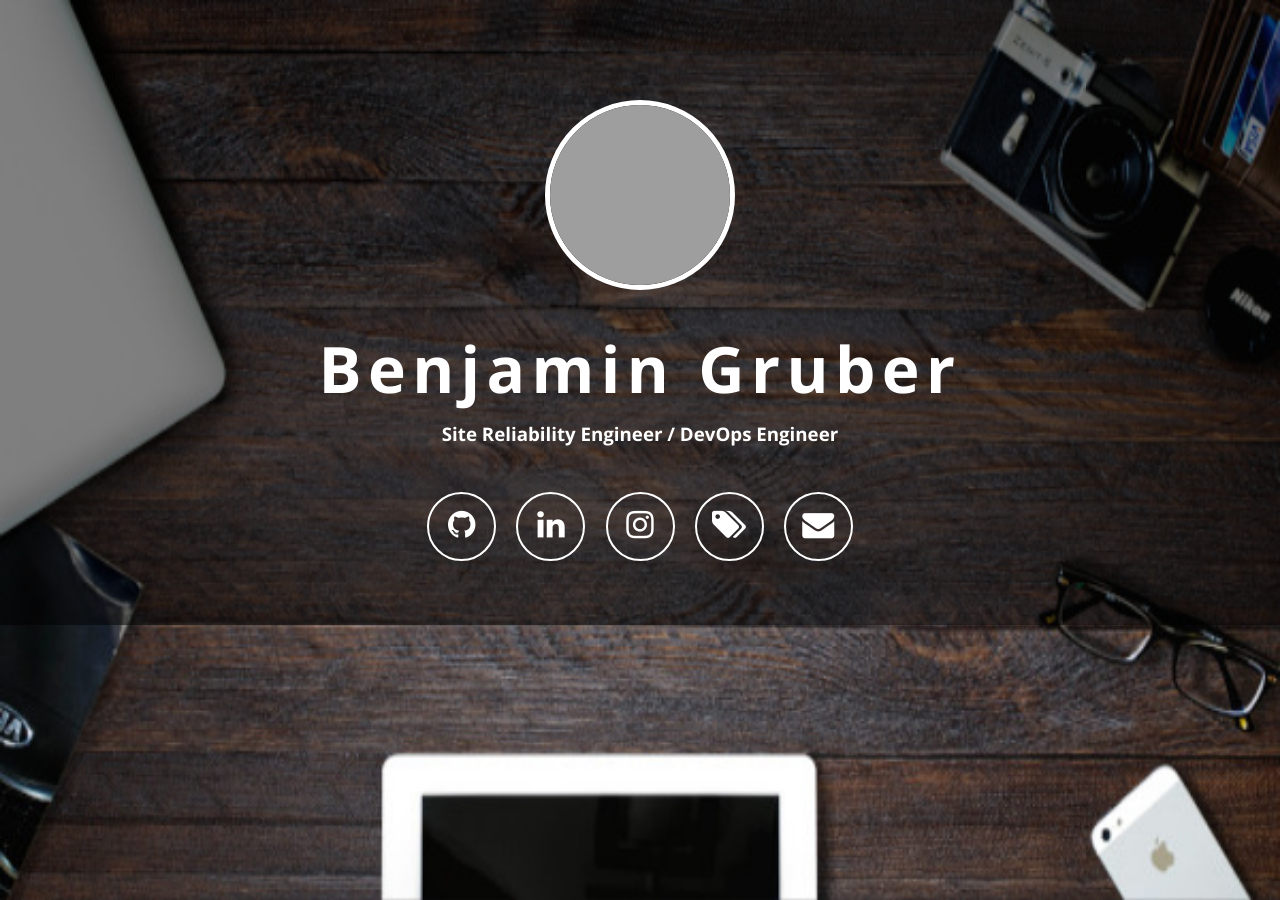
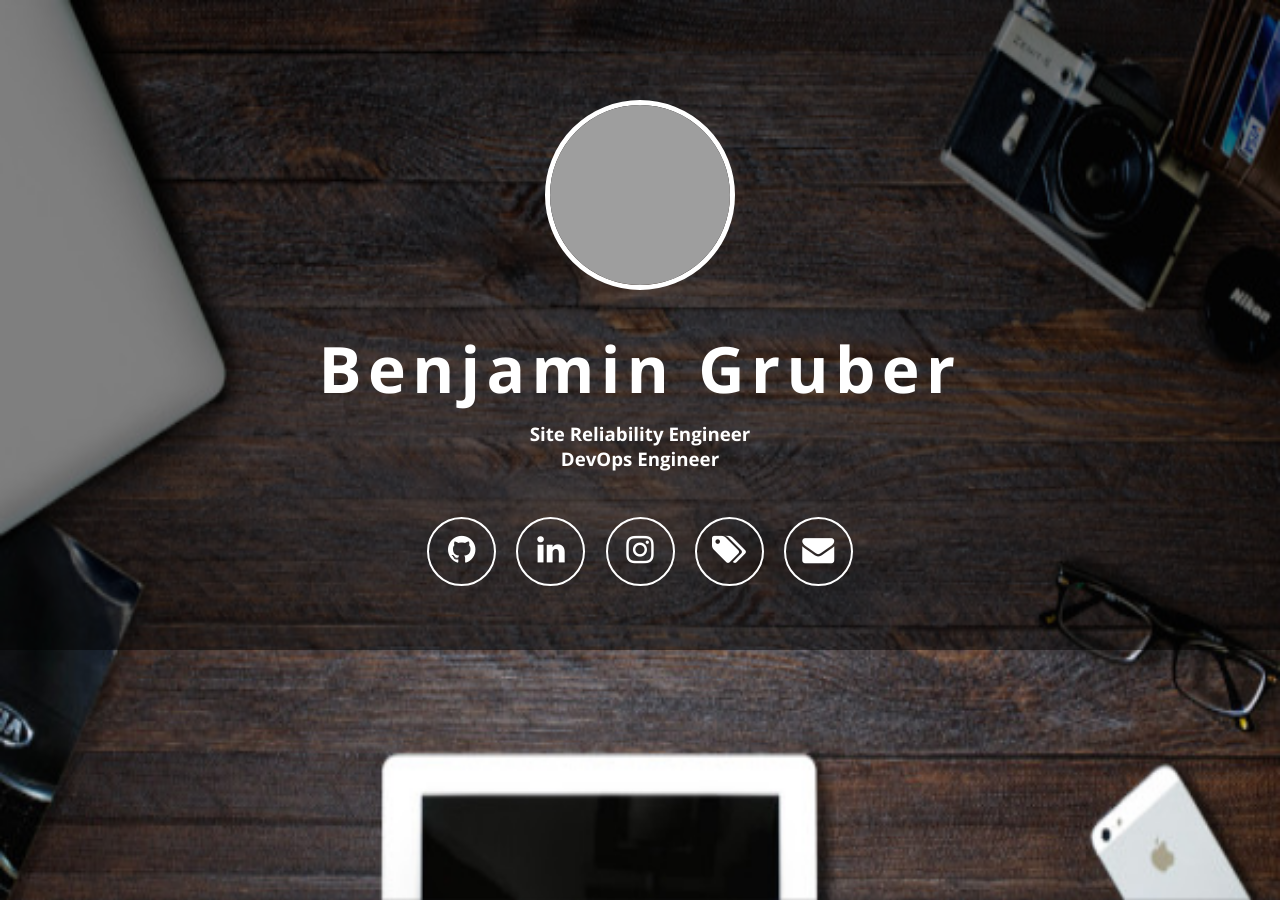
Before and after one commit to devben-io/dtpnk.github.io, a Jekyll site: the page built from index.html, in a window 1280 px wide. Built offline with Jekyll 4.4.1, drawn with Linux system fonts in a browser that asks for light colours; nearby versions of some CDN libraries; grey boxes are pictures that could not be loaded.

```diff
--- a/_config.yml
+++ b/_config.yml
@@ -1,6 +1,6 @@
 # Site settings
 name: Benjamin Gruber
-description: "Site Reliability Engineer / DevOps Engineer"
+description: "Site Reliability Engineer </br> DevOps Engineer"
 url: "https://dtpnk.tech"
 
 
```
